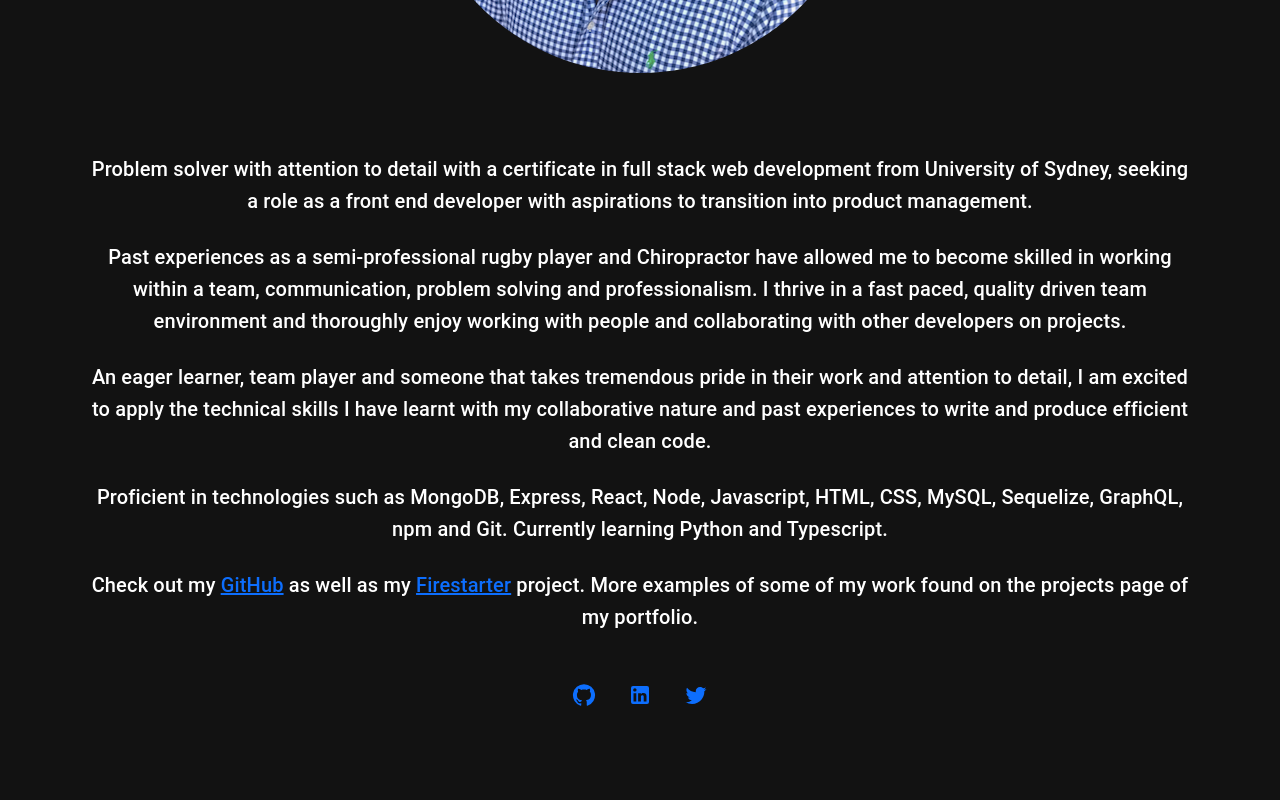
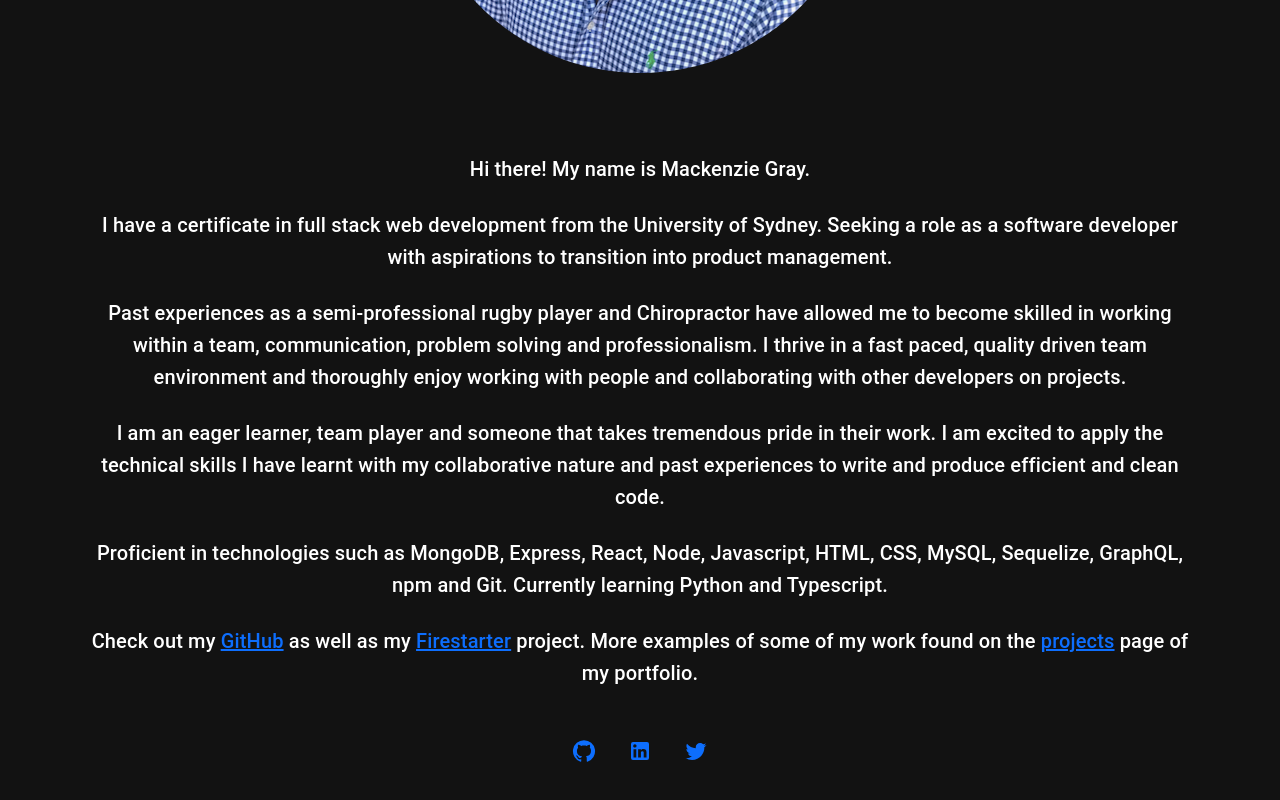
Before and after one commit to mdkgray/portfoligray, a React (Create React App) app: page / in a window 1280 px wide. Shown: the part 562-1362 px from the top of the page. Before the commit the page ends 1309 px from the top, so only its background shows below. Built offline with nearby package versions, Linux system fonts and the light colour scheme.

Commit message:
added link in about and modified about text

```diff
--- a/src/components/Pages/About.js
+++ b/src/components/Pages/About.js
@@ -1,4 +1,5 @@
 import React from 'react';
+import { Link } from "react-router-dom";
 import Container from '@mui/material/Container';
 import Box from '@mui/material/Box';
 
@@ -30,7 +31,11 @@ export default function About() {
                 padding={1}
                 margin={2}>
                 <ThemeProvider theme={theme}>
-                    <Typography variant="h6">Problem solver with attention to detail with a certificate in full stack web development from University of Sydney, seeking a role as a front end developer with aspirations to transition into product management.</Typography>
+                    <Typography variant="h6">Hi there! My name is Mackenzie Gray.</Typography>
+                </ThemeProvider>
+                <br />
+                <ThemeProvider theme={theme}>
+                    <Typography variant="h6">I have a certificate in full stack web development from the University of Sydney. Seeking a role as a software developer with aspirations to transition into product management.</Typography>
                 </ThemeProvider>
                 <br />
                 <ThemeProvider theme={theme}>
@@ -38,7 +43,7 @@ export default function About() {
                 </ThemeProvider>
                 <br />
                 <ThemeProvider theme={theme}>
-                    <Typography variant="h6">An eager learner, team player and someone that takes tremendous pride in their work and attention to detail, I am excited to apply the technical skills I have learnt with my collaborative nature and past experiences to write and produce efficient and clean code.</Typography>
+                    <Typography variant="h6">I am an eager learner, team player and someone that takes tremendous pride in their work. I am excited to apply the technical skills I have learnt with my collaborative nature and past experiences to write and produce efficient and clean code.</Typography>
                 </ThemeProvider>
                 <br />
                 <ThemeProvider theme={theme}>
@@ -46,7 +51,7 @@ export default function About() {
                 </ThemeProvider>
                 <br />
                 <ThemeProvider theme={theme}>
-                    <Typography variant="h6">Check out my <a href="https://github.com/mdkgray" target="_blank" rel="noopener noreferrer">GitHub</a> as well as my <a href="https://github.com/mdkgray/fireStarter" target="_blank" rel="noopener noreferrer">Firestarter</a>  project. More examples of some of my work found on the projects page of my portfolio.</Typography>
+                    <Typography variant="h6">Check out my <a href="https://github.com/mdkgray" target="_blank" rel="noopener noreferrer">GitHub</a> as well as my <a href="https://github.com/mdkgray/fireStarter" target="_blank" rel="noopener noreferrer">Firestarter</a>  project. More examples of some of my work found on the <Link to={'Projects'}>projects</Link> page of my portfolio.</Typography>
                 </ThemeProvider>
             </Box>
         </Container>
```
